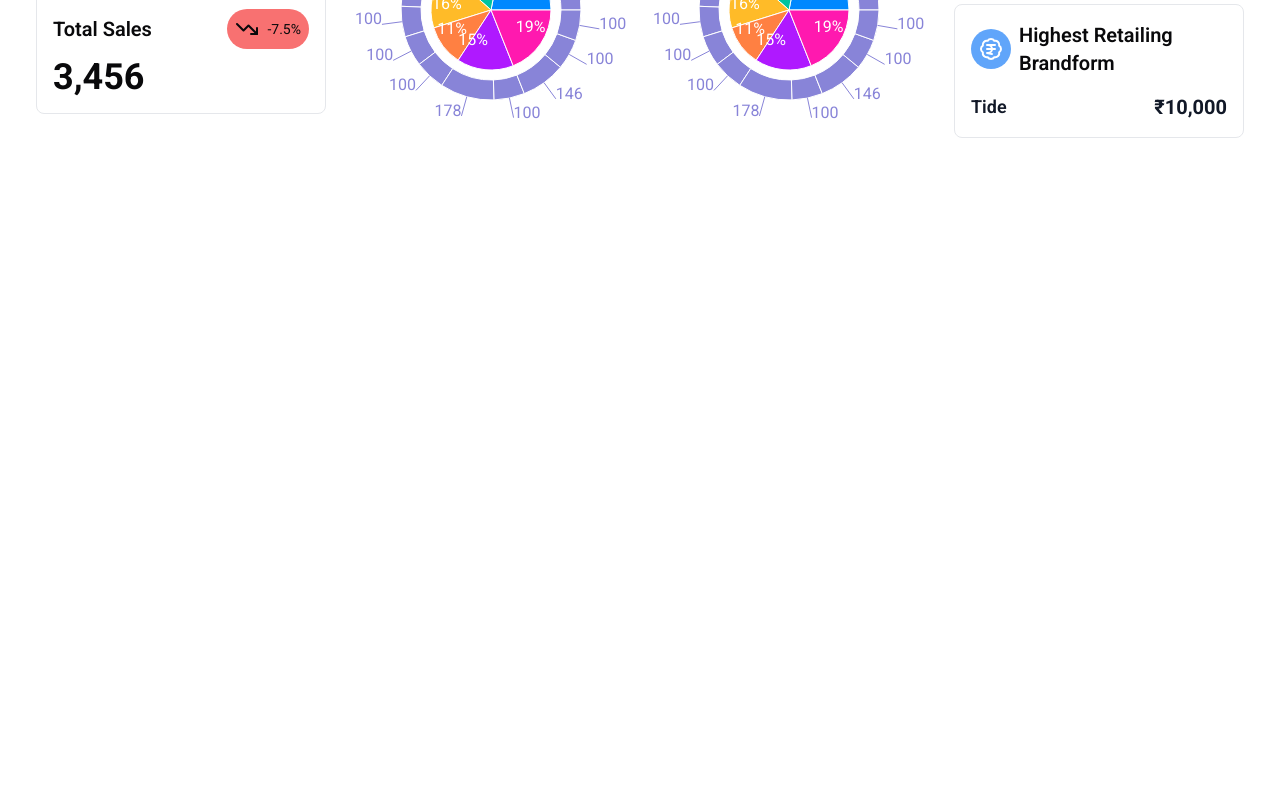
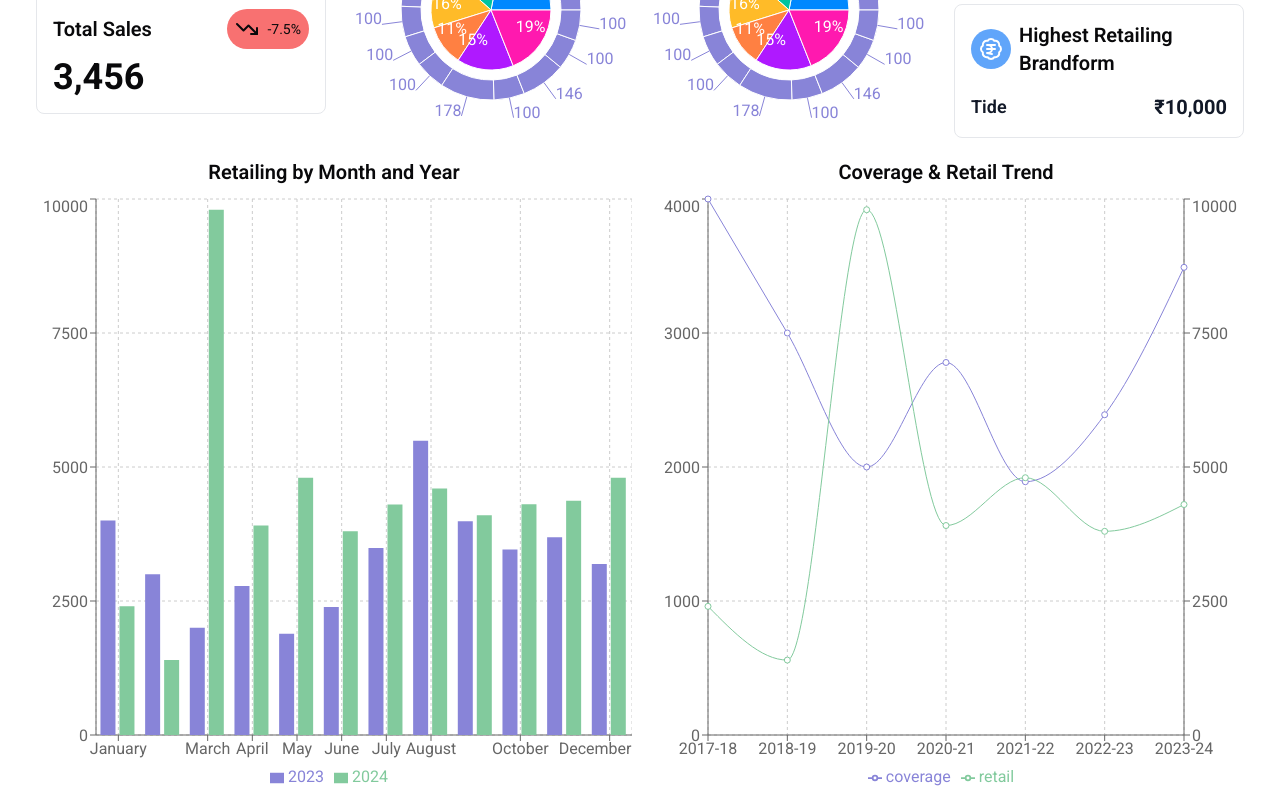
Before and after one commit to ManmohanKhandelwal/salesProject, a Next.js app in the folder frontend/: page / in a window 1280 px wide. Shown: the part 380-1190 px from the top of the page. Before the commit the page ends 800 px from the top, so only its background shows below. Built offline with nearby package versions, Linux system fonts and the light colour scheme.

Commit message:
Bar and Line Chart Demo added asOn 29/1/25 by NS

```diff
--- a/frontend/app/(root)/page.jsx
+++ b/frontend/app/(root)/page.jsx
@@ -1,8 +1,10 @@
 import Header from "@/components/Header";
 import RetailCategory from "@/components/RetailCategory";
 import RetailChannel from "@/components/RetailChannel";
+import RetailMonthYear from "@/components/RetailMonthYear";
 import SalesCard from "@/components/SalesCard";
 import SummaryCard from "@/components/SummaryCard";
+import TrendCoverageRetail from "@/components/TrendCoverageRetail";
 
 const Dashboard = () => {
   const brandformData = {
@@ -67,7 +69,21 @@ const Dashboard = () => {
       </section>
 
       {/* BOTTOM SECTION */}
-      <section></section>
+      <section className="pt-5 grid grid-cols-2 gap-4">
+        <div className="col-span-1 flex flex-col items-center">
+          <h1 className="text-xl font-semibold pb-2">
+            Retailing by Month and Year
+          </h1>
+          <RetailMonthYear />
+        </div>
+
+        <div className="col-span-1 flex flex-col items-center">
+          <h1 className="text-xl font-semibold pb-2">
+            Coverage & Retail Trend
+          </h1>
+          <TrendCoverageRetail />
+        </div>
+      </section>
     </div>
   );
 };
--- /dev/null
+++ b/frontend/components/RetailMonthYear.jsx
@@ -0,0 +1,122 @@
+"use client";
+
+import {
+  BarChart,
+  Bar,
+  Rectangle,
+  XAxis,
+  YAxis,
+  CartesianGrid,
+  Tooltip,
+  Legend,
+  ResponsiveContainer,
+} from "recharts";
+
+const data = [
+  {
+    name: "January",
+    2023: 4000,
+    2024: 2400,
+    amt: 2400,
+  },
+  {
+    name: "February",
+    2023: 3000,
+    2024: 1398,
+    amt: 2210,
+  },
+  {
+    name: "March",
+    2023: 2000,
+    2024: 9800,
+    amt: 2290,
+  },
+  {
+    name: "April",
+    2023: 2780,
+    2024: 3908,
+    amt: 2000,
+  },
+  {
+    name: "May",
+    2023: 1890,
+    2024: 4800,
+    amt: 2181,
+  },
+  {
+    name: "June",
+    2023: 2390,
+    2024: 3800,
+    amt: 2500,
+  },
+  {
+    name: "July",
+    2023: 3490,
+    2024: 4300,
+    amt: 2100,
+  },
+  {
+    name: "August",
+    2023: 5490,
+    2024: 4600,
+    amt: 2100,
+  },
+  {
+    name: "September",
+    2023: 3990,
+    2024: 4100,
+    amt: 2100,
+  },
+  {
+    name: "October",
+    2023: 3460,
+    2024: 4305,
+    amt: 2100,
+  },
+  {
+    name: "November",
+    2023: 3690,
+    2024: 4370,
+    amt: 2100,
+  },
+  {
+    name: "December",
+    2023: 3190,
+    2024: 4800,
+    amt: 2100,
+  },
+];
+
+const RetailMonthYear = () => {
+  return (
+    <ResponsiveContainer width={"100%"} height={600}>
+      <BarChart
+        width={500}
+        height={300}
+        data={data}
+        margin={{
+          top: 5,
+          bottom: 5,
+        }}
+      >
+        <CartesianGrid strokeDasharray="3 3" />
+        <XAxis dataKey="name" />
+        <YAxis />
+        <Tooltip />
+        <Legend />
+        <Bar
+          dataKey="2023"
+          fill="#8884d8"
+          activeBar={<Rectangle fill="pink" stroke="blue" />}
+        />
+        <Bar
+          dataKey="2024"
+          fill="#82ca9d"
+          activeBar={<Rectangle fill="gold" stroke="purple" />}
+        />
+      </BarChart>
+    </ResponsiveContainer>
+  );
+};
+
+export default RetailMonthYear;
--- /dev/null
+++ b/frontend/components/TrendCoverageRetail.jsx
@@ -0,0 +1,95 @@
+"use client";
+
+import {
+  LineChart,
+  Line,
+  XAxis,
+  YAxis,
+  CartesianGrid,
+  Tooltip,
+  Legend,
+  ResponsiveContainer,
+} from "recharts";
+
+const data = [
+  {
+    name: "2017-18",
+    coverage: 4000,
+    retail: 2400,
+    amt: 2400,
+  },
+  {
+    name: "2018-19",
+    coverage: 3000,
+    retail: 1398,
+    amt: 2210,
+  },
+  {
+    name: "2019-20",
+    coverage: 2000,
+    retail: 9800,
+    amt: 2290,
+  },
+  {
+    name: "2020-21",
+    coverage: 2780,
+    retail: 3908,
+    amt: 2000,
+  },
+  {
+    name: "2021-22",
+    coverage: 1890,
+    retail: 4800,
+    amt: 2181,
+  },
+  {
+    name: "2022-23",
+    coverage: 2390,
+    retail: 3800,
+    amt: 2500,
+  },
+  {
+    name: "2023-24",
+    coverage: 3490,
+    retail: 4300,
+    amt: 2100,
+  },
+];
+
+const TrendCoverageRetail = () => {
+  return (
+    <ResponsiveContainer width="100%" height={600}>
+      <LineChart
+        width={500}
+        height={300}
+        data={data}
+        margin={{
+          top: 5,
+          bottom: 5,
+        }}
+      >
+        <CartesianGrid strokeDasharray="3 3" />
+        <XAxis dataKey="name" />
+        <YAxis yAxisId="left" />
+        <YAxis yAxisId="right" orientation="right" />
+        <Tooltip />
+        <Legend />
+        <Line
+          yAxisId="left"
+          type="monotone"
+          dataKey="coverage"
+          stroke="#8884d8"
+          activeDot={{ r: 8 }}
+        />
+        <Line
+          yAxisId="right"
+          type="monotone"
+          dataKey="retail"
+          stroke="#82ca9d"
+        />
+      </LineChart>
+    </ResponsiveContainer>
+  );
+};
+
+export default TrendCoverageRetail;
```
